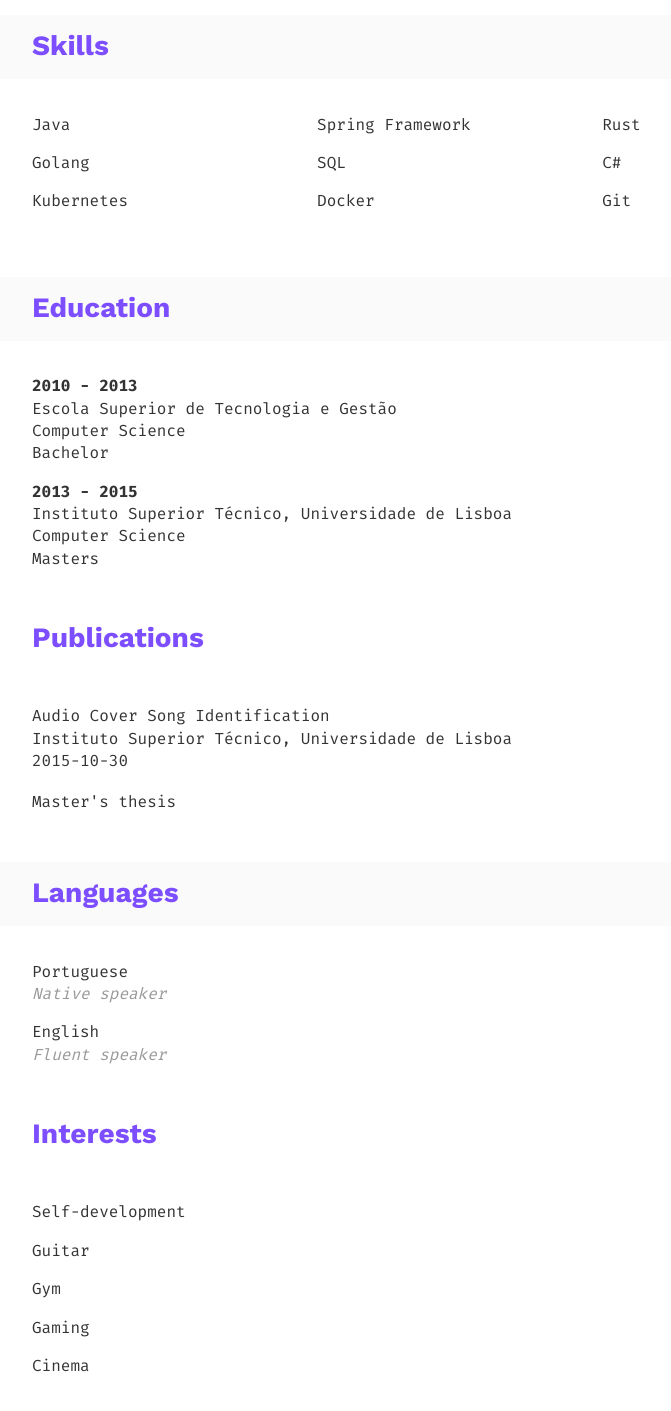
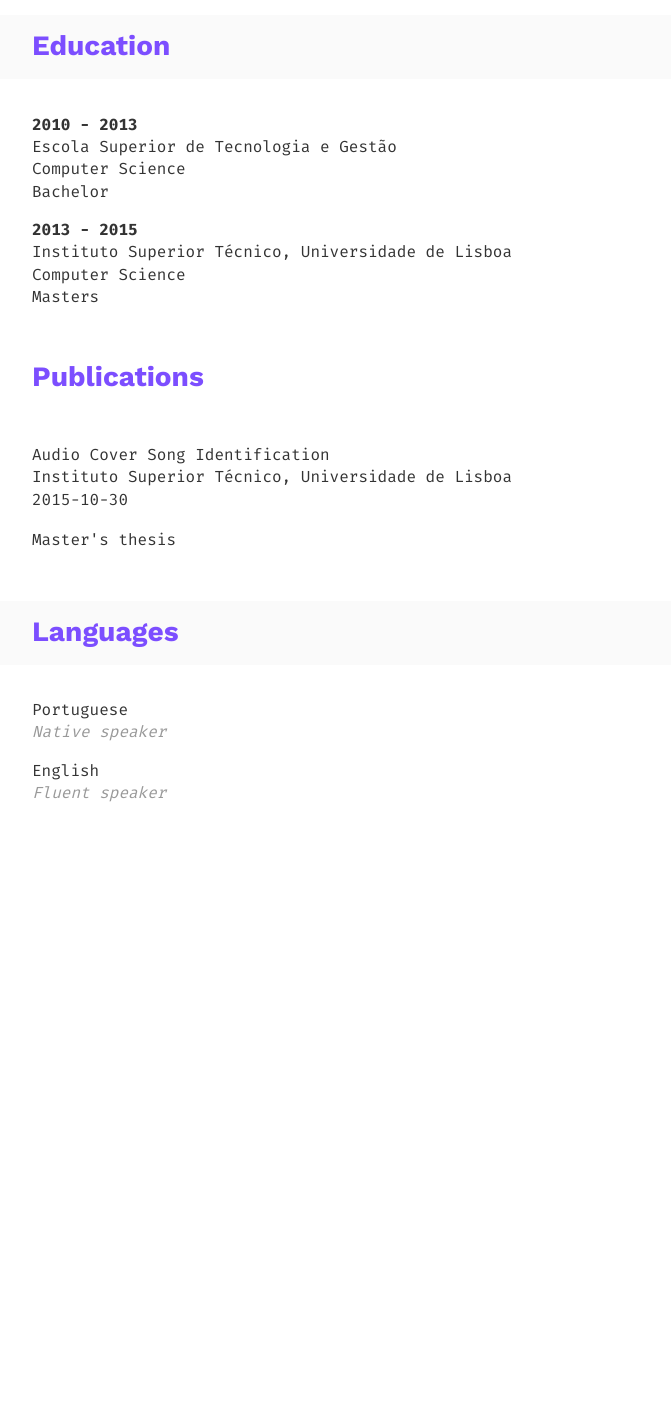
Before and after one commit to carlosmrduarte/carlosmrduarte.github.io, a plain HTML site: page index.html in a window 1280 px wide. Shown: the part 2417-3828 px from the top of the page, without its empty margins (176-847 px from the left). After the commit the page ends 3322 px from the top, so only its background shows below. Drawn offline with nearby package versions, Linux system fonts and the light colour scheme.

Commit message:
Update index.html

```diff
--- a/index.html
+++ b/index.html
@@ -338,55 +338,6 @@
 				</ul>
 			</div>
 		</section>
-    <hr>
-    <section id="skills">
-    	<h2>Skills</h2>
-    	<div class="item">
-    		<div class="name">
-    			Java
-    		</div>
-    	</div>
-    	<div class="item">
-    		<div class="name">
-    			Spring Framework
-    		</div>
-    	</div>
-    	<div class="item">
-    		<div class="name">
-    			Rust
-    		</div>
-    	</div>
-    	<div class="item">
-    		<div class="name">
-    			Golang
-    		</div>
-    	</div>
-    	<div class="item">
-    		<div class="name">
-    			SQL
-    		</div>
-    	</div>
-    	<div class="item">
-    		<div class="name">
-    			C#
-    		</div>
-    	</div>
-    	<div class="item">
-    		<div class="name">
-    			Kubernetes
-    		</div>
-    	</div>
-    	<div class="item">
-    		<div class="name">
-    			Docker
-    		</div>
-    	</div>
-    	<div class="item">
-    		<div class="name">
-    			Git
-    		</div>
-    	</div>
-    </section>
 		<hr>
 		<section id="education">
 			<h2>Education</h2>
@@ -466,33 +417,6 @@
 				</div>
 			</div>
 		</section>
-		<section id="interests">
-			<h2>Interests</h2>
-			<div class="item">
-				<div class="name">
-					Self-development
-				</div>
-			</div>
-			<div class="item">
-				<div class="name">
-					Guitar
-				</div>
-			</div>
-			<div class="item">
-				<div class="name">
-					Gym
-				</div>
-			</div>
-			<div class="item">
-				<div class="name">
-					Gaming
-				</div>
-			</div>
-			<div class="item">
-				<div class="name">
-					Cinema
-				</div>
-			</div>
-		</section>
+
 	</body>
 </html>
```
